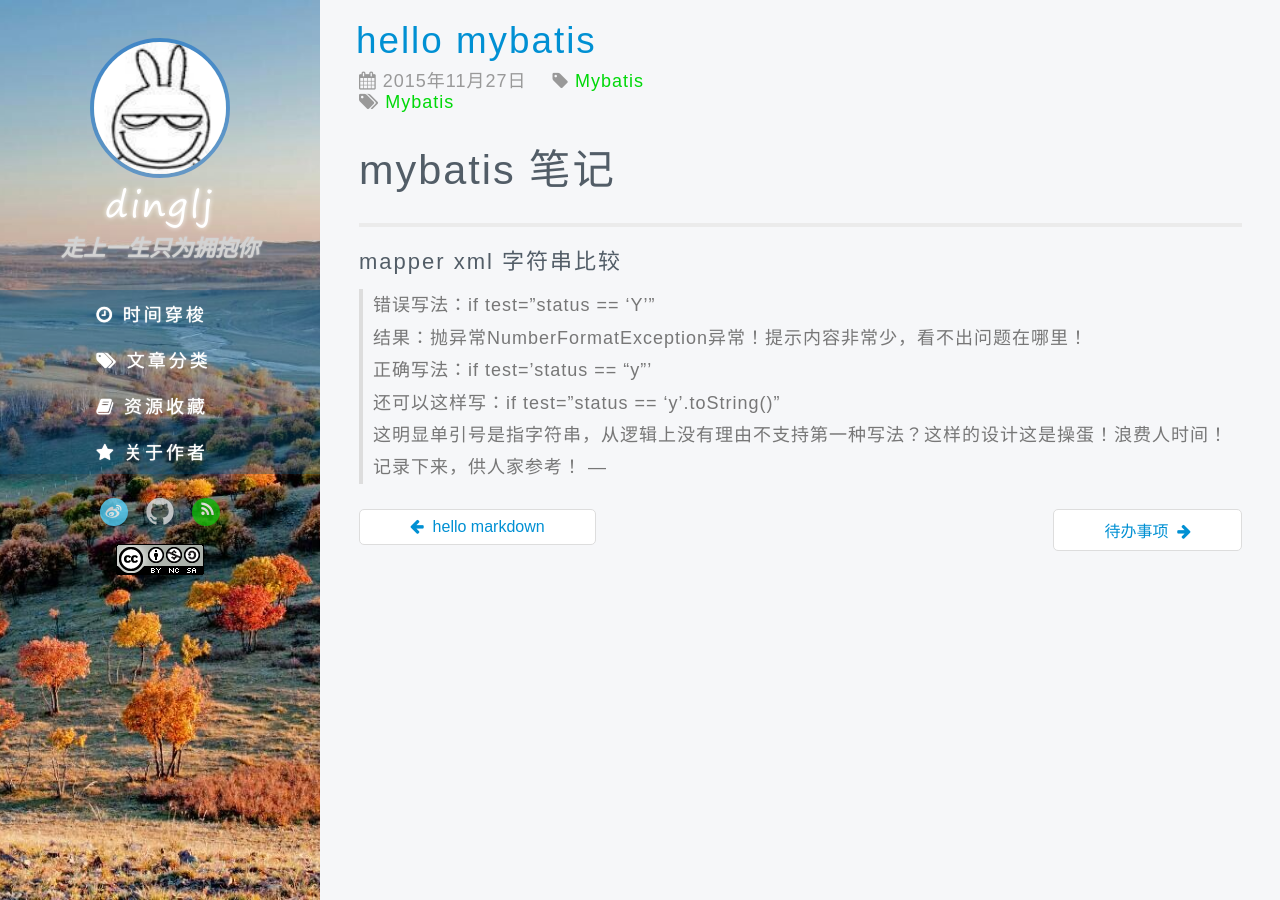
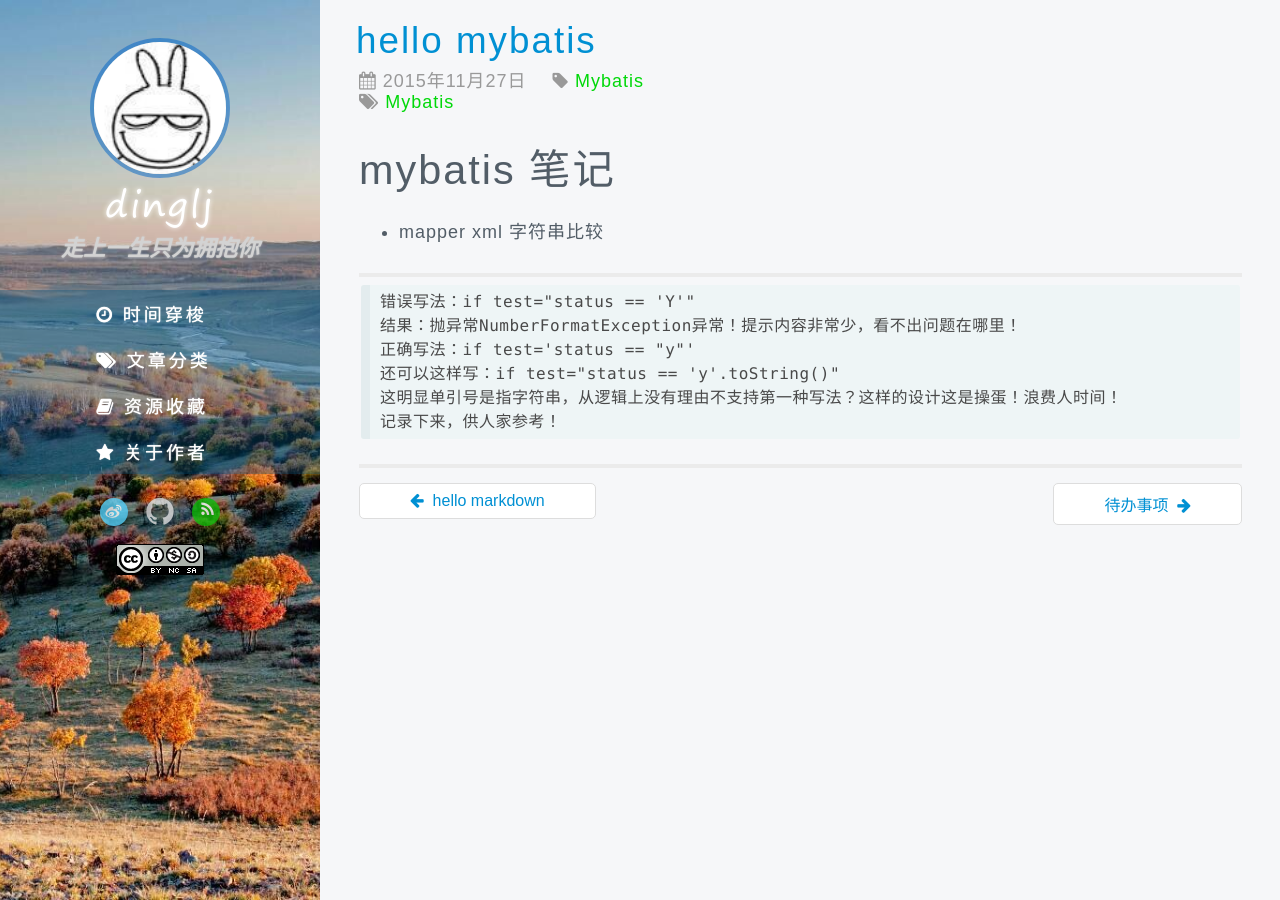
Before and after one commit to dinglj/dinglj.github.io, a Jekyll site: the page built from _posts/mybatis/2015-11-27-hello mybatis.md, in a window 1280 px wide. Built offline with Jekyll 4.4.1, drawn with Linux system fonts in a browser that asks for light colours; some web fonts are replaced; comment, search, counter and statistics services are not loaded.

```diff
--- a/_posts/mybatis/2015-11-27-hello mybatis.md
+++ b/_posts/mybatis/2015-11-27-hello mybatis.md
@@ -11,12 +11,15 @@ shTheme: shThemeEclipse # shThemeDefault  shThemeDjango  shThemeEclipse  shTheme
 ---
 #mybatis 笔记
 
++   mapper xml 字符串比较
+
 ---
-### mapper xml 字符串比较 ###
->错误写法：if test="status == 'Y'"
-结果：抛异常NumberFormatException异常！提示内容非常少，看不出问题在哪里！
-正确写法：if test='status == "y"'
-还可以这样写：if test="status == 'y'.toString()"
-这明显单引号是指字符串，从逻辑上没有理由不支持第一种写法？这样的设计这是操蛋！浪费人时间！
-记录下来，供人家参考！
+
+	错误写法：if test="status == 'Y'"
+	结果：抛异常NumberFormatException异常！提示内容非常少，看不出问题在哪里！
+	正确写法：if test='status == "y"'
+	还可以这样写：if test="status == 'y'.toString()"
+	这明显单引号是指字符串，从逻辑上没有理由不支持第一种写法？这样的设计这是操蛋！浪费人时间！
+	记录下来，供人家参考！
+
 ---
```
